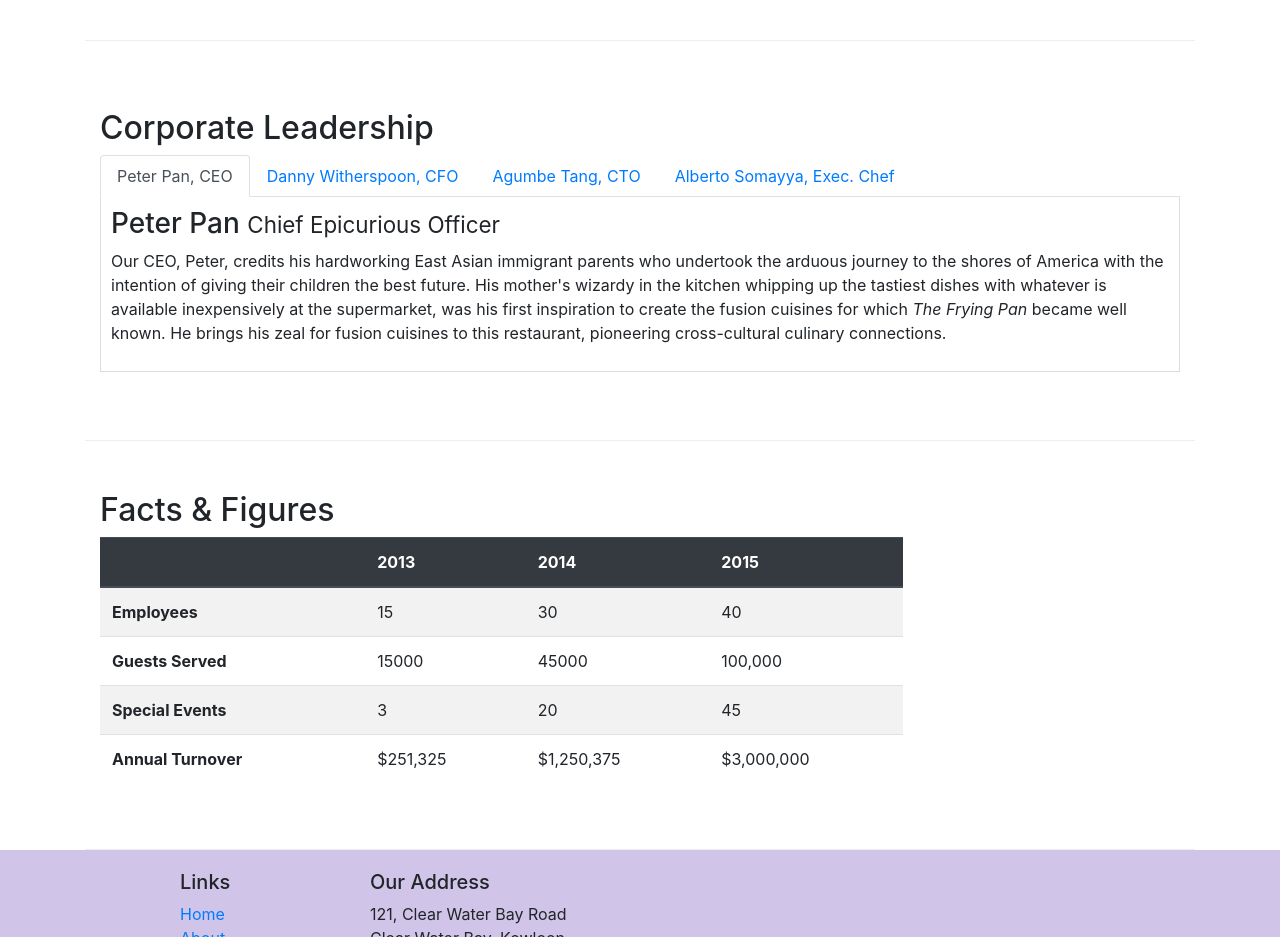
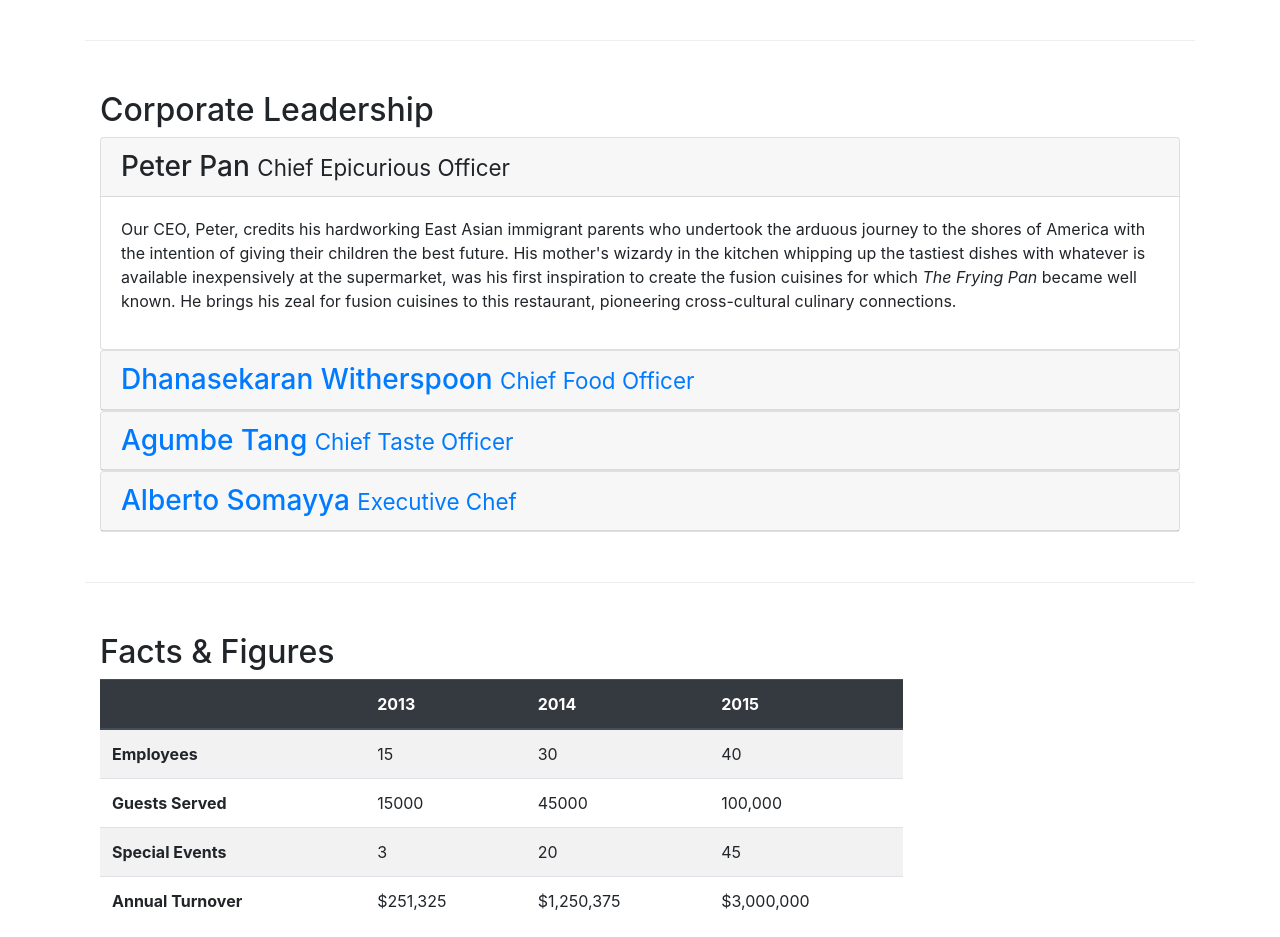
Before and after one commit to kamal1577/Bootstrap-grid, a website: page aboutus.html in a window 1280 px wide. Shown: the part 860-1797 px from the top of the page. Drawn offline with nearby package versions, Linux system fonts and the light colour scheme.

Commit message:
Accordion

```diff
--- a/aboutus.html
+++ b/aboutus.html
@@ -118,39 +118,66 @@
         <div class="row row-content align-items-center">
             <div class="col-12">
                 <h2>Corporate Leadership</h2>
-                <ul class="nav nav-tabs">
-                    <li class="nav-item">
-                        <a class="nav-link active" role="tab" href="#peter" data-toggle="tab">Peter Pan, CEO</a>
-                    </li>
-                    <li class="nav-item">
-                        <a class="nav-link" role="tab" data-toggle="tab" href="#danny">Danny Witherspoon, CFO</a>
-                    </li>
-                    <li class="nav-item">
-                        <a class="nav-link" role="tab" data-toggle="tab" href="#agumbe">Agumbe Tang, CTO</a>
-                    </li>
-                    <li class="nav-item">
-                        <a class="nav-link" role="tab" data-toggle="tab" href="#alberto">Alberto Somayya, Exec. Chef</a>
-                    </li>
-                </ul>
-                <div class="tab-content">
-                    <div role="tabpanel" class="tab-pane fade show active" id="peter">
-                        <h3>Peter Pan <small>Chief Epicurious Officer</small></h3>
-                        <p class="d-none d-sm-block">Our CEO, Peter, credits his hardworking East Asian immigrant parents who undertook the arduous journey to the shores of America with the intention of giving their children the best future. His mother's wizardy in the kitchen whipping up the tastiest dishes with whatever is available inexpensively at the supermarket, was his first inspiration to create the fusion cuisines for which <em>The Frying Pan</em> became well known. He brings his zeal for fusion cuisines to this restaurant, pioneering cross-cultural culinary connections.</p>
+
+                <div id="accordion">
+                    <div class="card">
+                        <div class="card-header" role="tab" id="peterhead">
+                            <h3 class="mb-0">
+                                <a data-toggle="collapse" data-target="#peter">
+                                    Peter Pan <small>Chief Epicurious Officer</small>
+                                </a>
+                            </h3>
+                        </div>
+                        <div class="collapse show" id="peter" data-parent="#accordion">
+                            <div class="card-body">
+                                <p class="d-none d-sm-block">Our CEO, Peter, credits his hardworking East Asian immigrant parents who undertook the arduous journey to the shores of America with the intention of giving their children the best future. His mother's wizardy in the kitchen whipping up the tastiest dishes with whatever is available inexpensively at the supermarket, was his first inspiration to create the fusion cuisines for which <em>The Frying Pan</em> became well known. He brings his zeal for fusion cuisines to this restaurant, pioneering cross-cultural culinary connections.</p>
+                            </div>
+                        </div>
                     </div>
-                    <div role="tabpanel" class="tab-pane fade" id="danny">
-                        <h3>Dhanasekaran Witherspoon <small>Chief Food Officer</small></h3>
-                        <p class="d-none d-sm-block">Our CFO, Danny, as he is affectionately referred to by his colleagues, comes from a long established family tradition in farming and produce. His experiences growing up on a farm in the Australian outback gave him great appreciation for varieties of food sources. As he puts it in his own words, <em>Everything that runs, wins, and everything that stays, pays!</em></p>
+                    <div class="card">
+                        <div class="card-header" role="tab" id="dannyhead">
+                            <h3 class="mb-0">
+                                <a class="collapsed" data-toggle="collapse" data-target="#danny">
+                                  Dhanasekaran Witherspoon <small>Chief Food Officer</small>
+                                </a>
+                            </h3>
+                        </div>
+                        <div class="collapse" id="danny" data-parent="#accordion">
+                            <div class="card-body">
+                                <p class="d-none d-sm-block">Our CFO, Danny, as he is affectionately referred to by his colleagues, comes from a long established family tradition in farming and produce. His experiences growing up on a farm in the Australian outback gave him great appreciation for varieties of food sources. As he puts it in his own words, <em>Everything that runs, wins, and everything that stays, pays!</em></p>
+                            </div>
+                        </div>
                     </div>
-                    <div role="tabpanel" class="tab-pane fade" id="agumbe">
-                        <h3>Agumbe Tang <small>Chief Taste Officer</small></h3>
-                        <p class="d-none d-sm-block">Blessed with the most discerning gustatory sense, Agumbe, our CTO, personally ensures that every dish that we serve meets his exacting tastes. Our chefs dread the tongue lashing that ensues if their dish does not meet his exacting standards. He lives by his motto, <em>You click only if you survive my lick.</em></p>
+                    <div class="card">
+                        <div class="card-header" role="tab" id="agmubehead">
+                            <h3 class="mb-0">
+                                <a class="collapsed" data-toggle="collapse" data-target="#agmube">
+                                    Agumbe Tang <small>Chief Taste Officer</small>
+                                </a>
+                            </h3>
+                        </div>
+                        <div class="collapse" id="agmube" data-parent="#accordion">
+                            <div class="card-body">
+                                <p class="d-none d-sm-block">Blessed with the most discerning gustatory sense, Agumbe, our CTO, personally ensures that every dish that we serve meets his exacting tastes. Our chefs dread the tongue lashing that ensues if their dish does not meet his exacting standards. He lives by his motto, <em>You click only if you survive my lick.</em></p>
+                            </div>
+                        </div>
                     </div>
-                    <div role="tabpanel" class="tab-pane fade" id="alberto">
-                        <h3>Alberto Somayya <small>Executive Chef</small></h3>
-                        <p class="d-none d-sm-block">Award winning three-star Michelin chef with wide International experience having worked closely with whos-who in the culinary world, he specializes in creating mouthwatering Indo-Italian fusion experiences. He says, <em>Put together the cuisines from the two craziest cultures, and you get a winning hit! Amma Mia!</em></p>
+                    <div class="card">
+                        <div class="card-header" role="tab" id="albertohead">
+                            <h3 class="mb-0">
+                                <a class="collapsed" data-toggle="collapse" data-target="#alberto">
+                                    Alberto Somayya <small>Executive Chef</small>
+                                </a>
+                            </h3>
+                        </div>
+                        <div class="collapse" id="alberto" data-parent="#accordion">
+                            <div class="card-body">
+                                <p class="d-none d-sm-block">Award winning three-star Michelin chef with wide International experience having worked closely with whos-who in the culinary world, he specializes in creating mouthwatering Indo-Italian fusion experiences. He says, <em>Put together the cuisines from the two craziest cultures, and you get a winning hit! Amma Mia!</em></p>
+                            </div>
+                        </div>
                     </div>
                 </div>
-              </div>
+            </div>
        </div>
        <div class="row row-content">
            <div class="col-12 col-sm-9">
```
